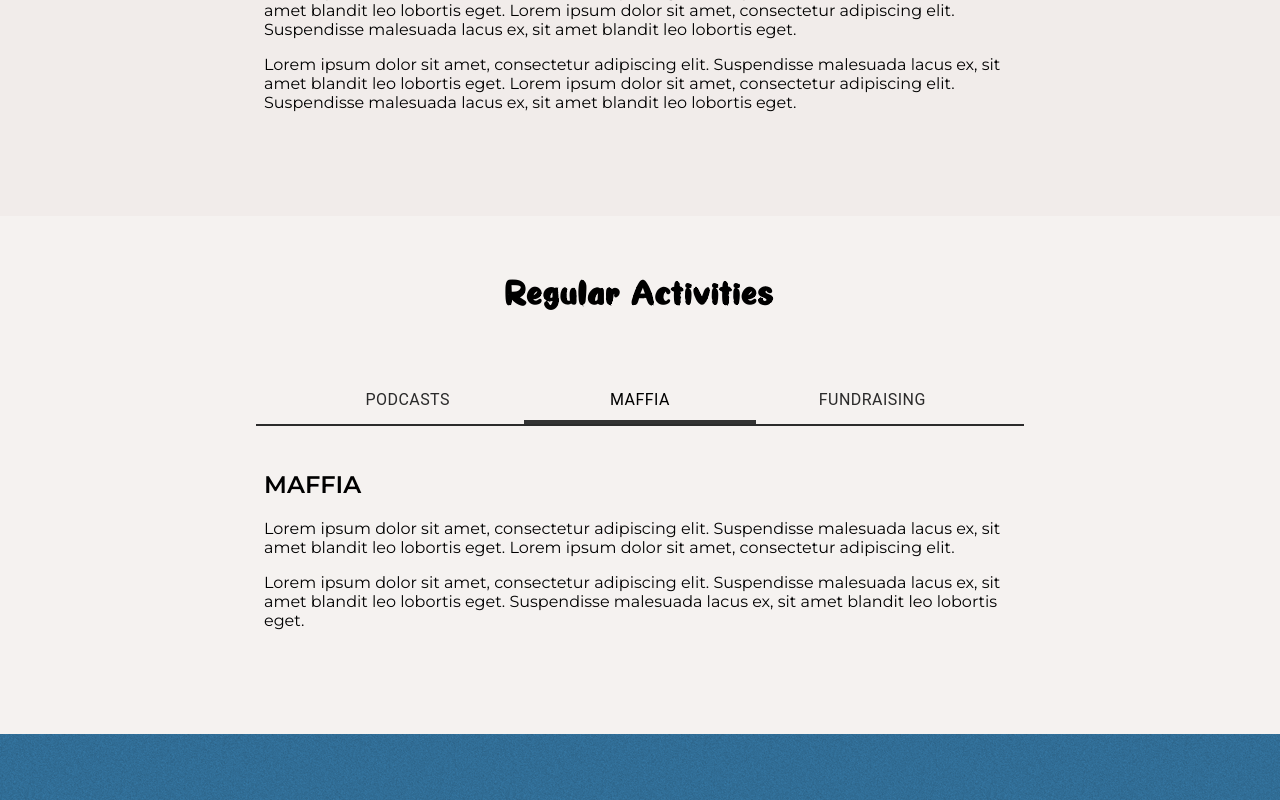
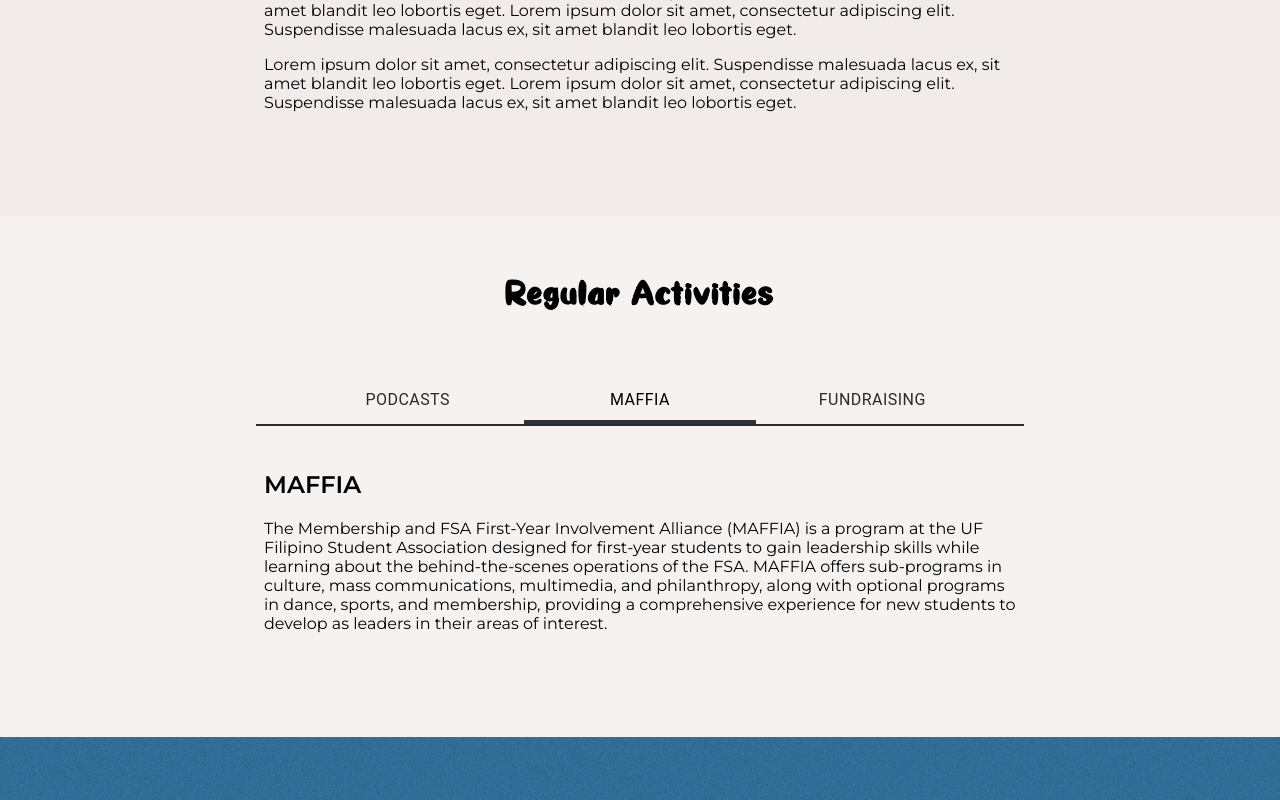
Before and after one commit to jareuhmee/uffsa, a React (Create React App) app: page /philanthropy in a window 1280 px wide. Both pictures are taken after a click on the tab "MAFFIA". Shown: the part 881-1681 px from the top of the page. Built offline with nearby package versions, Linux system fonts and the light colour scheme.

Commit message:
Updated MAFFIA description under Philanthropy pillar

```diff
--- a/src/pages/Pillars/Philanthropy/Philanthropy.js
+++ b/src/pages/Pillars/Philanthropy/Philanthropy.js
@@ -96,13 +96,12 @@
             </TabPanel>
             <TabPanel value={regularActivitiesValue} index={1}>
                 <h2>MAFFIA</h2>
-                <p> Lorem ipsum dolor sit amet, consectetur adipiscing elit. Suspendisse
-                    malesuada lacus ex, sit amet blandit leo lobortis eget. Lorem ipsum dolor
-                    sit amet, consectetur adipiscing elit.
-                </p>
-                <p> Lorem ipsum dolor sit amet, consectetur adipiscing elit. Suspendisse
-                    malesuada lacus ex, sit amet blandit leo lobortis eget.  Suspendisse malesuada lacus ex,
-                    sit amet blandit leo lobortis eget.
+                <p> The Membership and FSA First-Year Involvement Alliance (MAFFIA) is a program at
+                    the UF Filipino Student Association designed for first-year students to gain leadership
+                    skills while learning about the behind-the-scenes operations of the FSA. MAFFIA offers
+                    sub-programs in culture, mass communications, multimedia, and philanthropy, along with
+                    optional programs in dance, sports, and membership, providing a comprehensive experience
+                    for new students to develop as leaders in their areas of interest.
                 </p>
             </TabPanel>
             <TabPanel value={regularActivitiesValue} index={2}>
```
